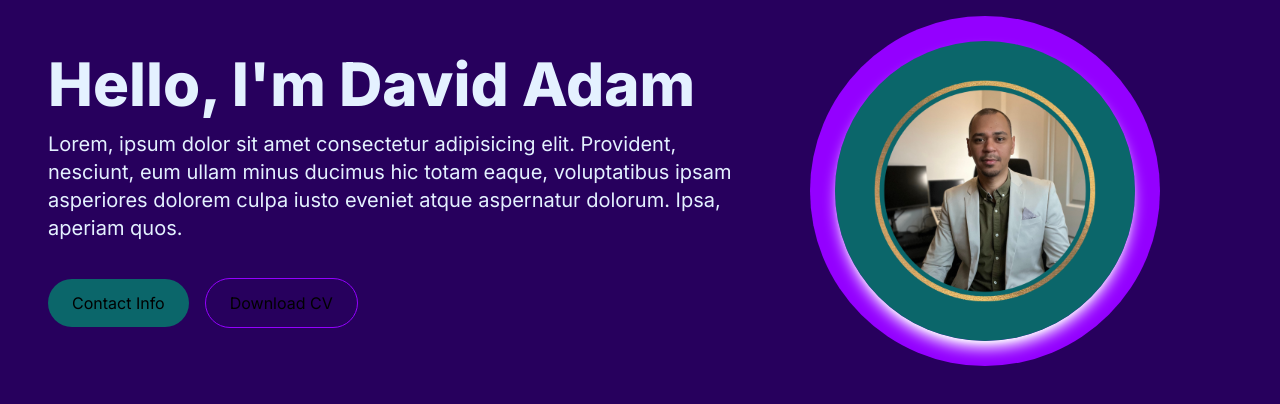
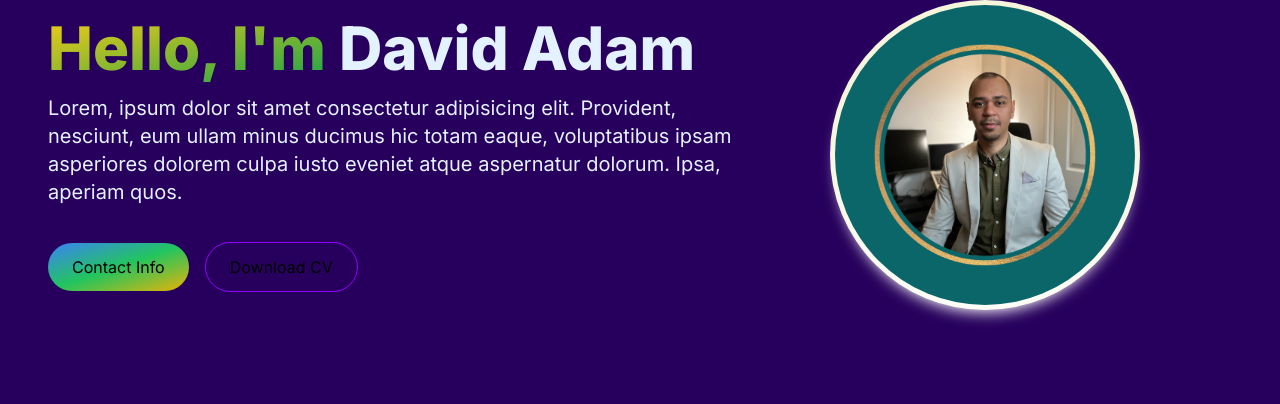
Before and after one commit to DavidAdam1323/my_portfolio_project, a Next.js app: page / in a window 1280 px wide. Shown: the top 404 px of the page. Built offline with nearby package versions, Linux system fonts and the light colour scheme.

Commit message:
added some colour(gradient style) to the contact info button and on the h1 tag

```diff
--- a/src/app/components/HeroSection.jsx
+++ b/src/app/components/HeroSection.jsx
@@ -4,27 +4,30 @@
 const HeroSection = () => {
   return (
     <section>
-      <div className="grid grid-cols-1 lg:grid-cols-12">
-        <div className="col-span-7 place-self-center">
-          <h1 className="text-[#E4F1FF] mb-4 text-4xl lg:text-6xl font-extrabold">
-            Hello, I'm David Adam{" "}
+      <div className="grid grid-cols-1 sm:grid-cols-12">
+        <div className="col-span-7 place-self-center text-center sm:text-left">
+          <h1 className="text-[#E4F1FF] mb-4 text-4xl sm:text-5xl lg:text-6xl font-extrabold">
+            <span className="text-transparent bg-clip-text bg-gradient-to-br from-yellow-400 to-green-600 ">
+              Hello, I'm{" "}
+            </span>
+            David Adam
           </h1>
-          <p className="text-[#E4F1FF] text-lg mb-6 lg:text-xl">
+          <p className="text-[#E4F1FF] text-base sm:text-lg mb-6 lg:text-xl">
             Lorem, ipsum dolor sit amet consectetur adipisicing elit. Provident,
             nesciunt, eum ullam minus ducimus hic totam eaque, voluptatibus
             ipsam asperiores dolorem culpa iusto eveniet atque aspernatur
             dolorum. Ipsa, aperiam quos.
           </p>
           <div></div>
-          <button className="px-6 py-3 rounded-full mr-4 bg-[#0B666A] hover:bg-slate-400">
+          <button className="px-6 py-3 w-full sm:w-fit rounded-full mr-4 bg-gradient-to-br from-blue-500 via-green-500 to-yellow-500 hover:bg-slate-400">
             Contact Info
           </button>
-          <button className="px-6 py-3 rounded-full bg-transparent hover:bg-slate-400 border border-[#9400FF] mt-3">
+          <button className="px-6 py-3 w-full sm:w-fit rounded-full bg-transparent hover:bg-slate-400 border border-[#9400FF] mt-3">
             Download CV
           </button>
         </div>
         <div className="col-span-5 place-self-center mt-4 lg:mt-0">
-          <div className="rounded-full bg-[#9400FF] w-[310px] h-[310px] lg:w-[350px] lg:h-[350px] relative">
+          <div className="rounded-full bg-[#F5F5DC] w-[310px] h-[310px] lg:w-[310px] lg:h-[310px] relative">
             <Image
               className="rounded-full absolute transform -translate-x-1/2 -translate-y-1/2 top-1/2 left-1/2 shadow-lg shadow-white"
               src="/images/Hero-Image.png"
--- a/src/app/page.js
+++ b/src/app/page.js
@@ -3,8 +3,10 @@
 
 export default function Home() {
   return (
-    <main className="flex min-h-screen flex-col bg-[#27005D] container max-auto px-12 py-4">
-      <HeroSection />
+    <main className="flex min-h-screen flex-col bg-[#27005D]">
+      <div className="containe max-auto px-12 py-4r">
+        <HeroSection />
+      </div>
     </main>
   );
 }
```
